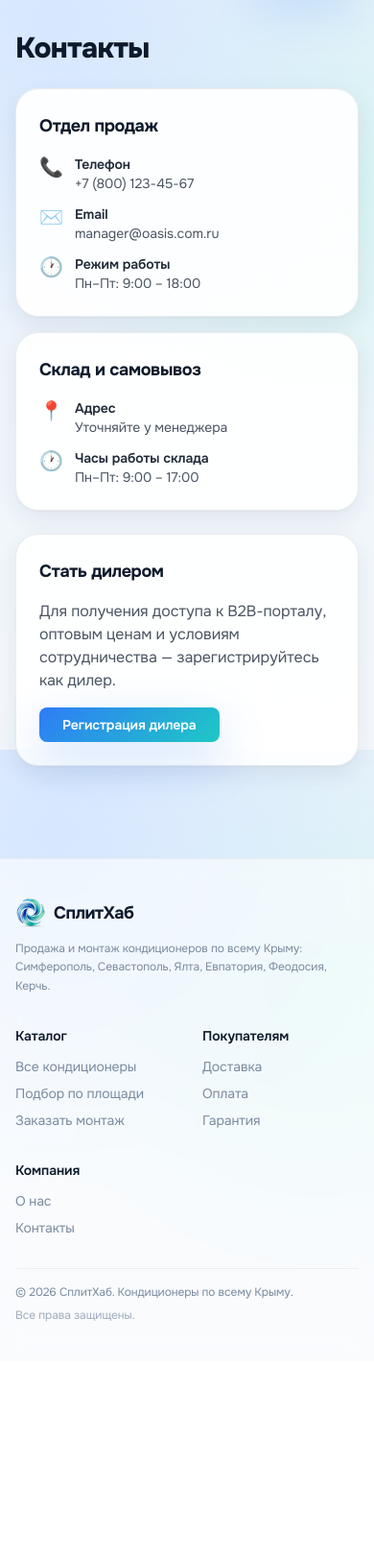
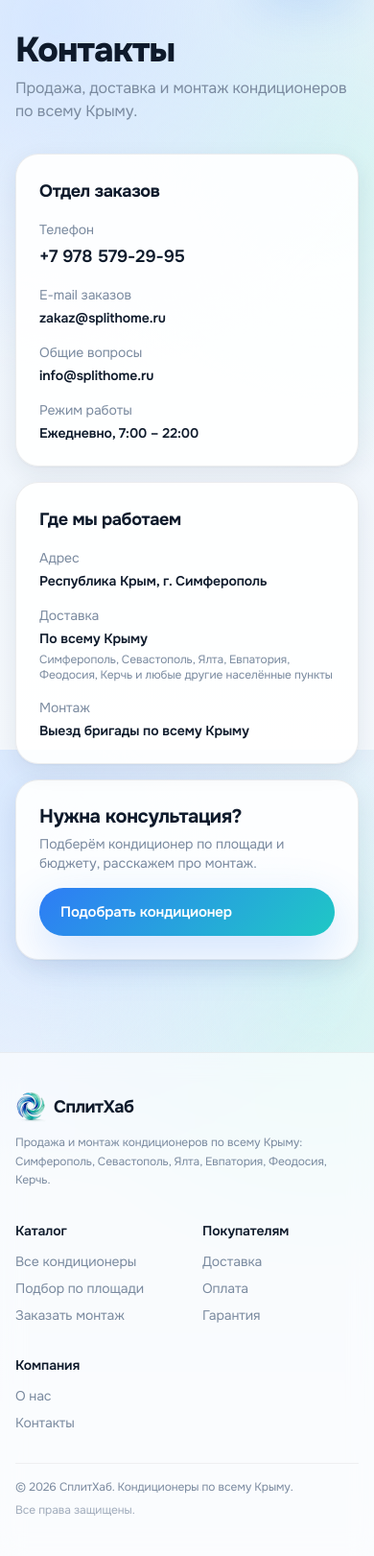
Before and after one commit to flycited2-dotcom/split-shop_claude, a Django app: page /contacts/ in a window 390 px wide. Shown: the part 63-1684 px from the top of the page at 96% size. Before the commit the page ends 1440 px from the top, so only its background shows below. Run offline with Django 5.2, Linux system fonts and the light colour scheme; parts of the project's set-up code (start-up, migrations or seed data) failed here and were passed over; some libraries are stand-ins or nearby versions.

Commit message:
chore: rename project oasis → splithome, domain splithome.ru
Python package:
- oasis/ → splithome/ (manage.py, wsgi, celery, settings, urls)
- Celery app name oasis → splithome
- DJANGO_SETTINGS_MODULE, ROOT_URLCONF, WSGI_APPLICATION updated

Infra:
- docker-compose: gunicorn/celery -A splithome
- nginx.conf: server_name splithome.ru, SSL paths /etc/letsencrypt/live/splithome.ru,
  static/media aliases /opt/splithome/
- deploy.sh: brand and final URL
- .env.example: ALLOWED_HOSTS, DB_NAME/USER, DEFAULT_FROM_EMAIL, MANAGER_EMAIL

Templates:
- contacts.html rewritten under new design with real contacts:
  +7 978 579-29-95, zakaz@splithome.ru, info@splithome.ru, Симферополь, 7:00–22:00,
  доставка и монтаж по всему Крыму
- warranty.html contact block updated to splithome.ru + phone

Server-side TODO (manual after deploy):
- update server .env (ALLOWED_HOSTS, DJANGO_SETTINGS_MODULE=splithome.settings.production)
- rename DB or keep old name and adjust DB_NAME env
- obtain new SSL cert for splithome.ru, repoint /opt/oasis → /opt/splithome
- update gunicorn systemd unit if any

```diff
--- a/docker-compose.yml
+++ b/docker-compose.yml
@@ -23,7 +23,7 @@ services:
 
   web:
     build: .
-    command: gunicorn oasis.wsgi:application --bind 0.0.0.0:8000 --workers 2 --timeout 60
+    command: gunicorn splithome.wsgi:application --bind 0.0.0.0:8000 --workers 2 --timeout 60
     volumes:
       - static_files:/app/staticfiles
       - media_files:/app/media
@@ -38,7 +38,7 @@ services:
 
   celery:
     build: .
-    command: celery -A oasis worker -l info -c 2
+    command: celery -A splithome worker -l info -c 2
     env_file: .env
     depends_on:
       db:
@@ -48,7 +48,7 @@ services:
 
   beat:
     build: .
-    command: celery -A oasis beat -l info --scheduler django_celery_beat.schedulers:DatabaseScheduler
+    command: celery -A splithome beat -l info --scheduler django_celery_beat.schedulers:DatabaseScheduler
     env_file: .env
     depends_on:
       db:
--- a/manage.py
+++ b/manage.py
@@ -3,7 +3,7 @@ import os
 import sys
 
 def main():
-    os.environ.setdefault('DJANGO_SETTINGS_MODULE', 'oasis.settings.local')
+    os.environ.setdefault('DJANGO_SETTINGS_MODULE', 'splithome.settings.local')
     try:
         from django.core.management import execute_from_command_line
     except ImportError as exc:
--- a/oasis/celery.py
+++ b/splithome/celery.py
@@ -1,8 +1,8 @@
 import os
 from celery import Celery
 
-os.environ.setdefault('DJANGO_SETTINGS_MODULE', 'oasis.settings.local')
+os.environ.setdefault('DJANGO_SETTINGS_MODULE', 'splithome.settings.local')
 
-app = Celery('oasis')
+app = Celery('splithome')
 app.config_from_object('django.conf:settings', namespace='CELERY')
 app.autodiscover_tasks()
--- a/oasis/settings/base.py
+++ b/splithome/settings/base.py
@@ -46,7 +46,7 @@ MIDDLEWARE = [
     'django_htmx.middleware.HtmxMiddleware',
 ]
 
-ROOT_URLCONF = 'oasis.urls'
+ROOT_URLCONF = 'splithome.urls'
 
 TEMPLATES = [{
     'BACKEND': 'django.template.backends.django.DjangoTemplates',
@@ -64,7 +64,7 @@ TEMPLATES = [{
     },
 }]
 
-WSGI_APPLICATION = 'oasis.wsgi.application'
+WSGI_APPLICATION = 'splithome.wsgi.application'
 
 DATABASES = {
     'default': {
@@ -146,7 +146,7 @@ EMAIL_PORT = config('EMAIL_PORT', default=587, cast=int)
 EMAIL_HOST_USER = config('EMAIL_HOST_USER', default='')
 EMAIL_HOST_PASSWORD = config('EMAIL_HOST_PASSWORD', default='')
 EMAIL_USE_TLS = config('EMAIL_USE_TLS', default=True, cast=bool)
-DEFAULT_FROM_EMAIL = config('DEFAULT_FROM_EMAIL', default='noreply@oasis.com.ru')
+DEFAULT_FROM_EMAIL = config('DEFAULT_FROM_EMAIL', default='noreply@splithome.ru')
 MANAGER_EMAIL = config('MANAGER_EMAIL', default='')
 TELEGRAM_BOT_TOKEN = config('TELEGRAM_BOT_TOKEN', default='')
 TELEGRAM_CHAT_ID = config('TELEGRAM_CHAT_ID', default='')
--- a/oasis/wsgi.py
+++ b/splithome/wsgi.py
@@ -1,5 +1,5 @@
 import os
 from django.core.wsgi import get_wsgi_application
 
-os.environ.setdefault('DJANGO_SETTINGS_MODULE', 'oasis.settings.local')
+os.environ.setdefault('DJANGO_SETTINGS_MODULE', 'splithome.settings.local')
 application = get_wsgi_application()
--- a/templates/pages/contacts.html
+++ b/templates/pages/contacts.html
@@ -1,65 +1,60 @@
 {% extends 'base.html' %}
 {% block title %}Контакты — СплитХаб{% endblock %}
-{% block meta_description %}Контакты СплитХаб. Телефон, email, адрес. Продажа и монтаж кондиционеров по Крыму.{% endblock %}
+{% block meta_description %}Контакты СплитХаб. Телефон +7 978 579 29 95, email zakaz@splithome.ru. Симферополь, продажа и монтаж кондиционеров по всему Крыму.{% endblock %}
 {% block content %}
-<div class="max-w-3xl mx-auto">
-  <h1 class="text-3xl font-extrabold mb-6">Контакты</h1>
+<div class="max-w-4xl mx-auto">
+  <h1 class="text-4xl font-extrabold mb-2 tracking-tight">Контакты</h1>
+  <p class="text-ink-3 mb-8">Продажа, доставка и монтаж кондиционеров по всему Крыму.</p>
 
-  <div class="grid grid-cols-1 md:grid-cols-2 gap-4 mb-6">
+  <div class="grid grid-cols-1 md:grid-cols-2 gap-4 mb-4">
     <div class="card p-6">
-      <h2 class="text-lg font-bold mb-4">Отдел продаж</h2>
-      <div class="space-y-3 text-sm text-gray-600">
-        <div class="flex items-start gap-3">
-          <span class="text-xl">📞</span>
-          <div>
-            <p class="font-semibold text-gray-800">Телефон</p>
-            <a href="tel:+78001234567" class="hover:text-accent">+7 (800) 123-45-67</a>
-          </div>
+      <h2 class="text-lg font-bold mb-4">Отдел заказов</h2>
+      <div class="space-y-4 text-sm">
+        <div>
+          <p class="text-ink-3 mb-1">Телефон</p>
+          <a href="tel:+79785792995" class="text-ink font-semibold text-lg hover:text-accent transition">+7 978 579-29-95</a>
         </div>
-        <div class="flex items-start gap-3">
-          <span class="text-xl">✉️</span>
-          <div>
-            <p class="font-semibold text-gray-800">Email</p>
-            <a href="mailto:manager@oasis.com.ru" class="hover:text-accent">manager@oasis.com.ru</a>
-          </div>
+        <div>
+          <p class="text-ink-3 mb-1">E-mail заказов</p>
+          <a href="mailto:zakaz@splithome.ru" class="text-ink font-semibold hover:text-accent transition">zakaz@splithome.ru</a>
         </div>
-        <div class="flex items-start gap-3">
-          <span class="text-xl">🕐</span>
-          <div>
-            <p class="font-semibold text-gray-800">Режим работы</p>
-            <p>Пн–Пт: 9:00 – 18:00</p>
-          </div>
+        <div>
+          <p class="text-ink-3 mb-1">Общие вопросы</p>
+          <a href="mailto:info@splithome.ru" class="text-ink font-semibold hover:text-accent transition">info@splithome.ru</a>
+        </div>
+        <div>
+          <p class="text-ink-3 mb-1">Режим работы</p>
+          <p class="text-ink font-semibold">Ежедневно, 7:00 – 22:00</p>
         </div>
       </div>
     </div>
 
     <div class="card p-6">
-      <h2 class="text-lg font-bold mb-4">Склад и самовывоз</h2>
-      <div class="space-y-3 text-sm text-gray-600">
-        <div class="flex items-start gap-3">
-          <span class="text-xl">📍</span>
-          <div>
-            <p class="font-semibold text-gray-800">Адрес</p>
-            <p>Уточняйте у менеджера</p>
-          </div>
+      <h2 class="text-lg font-bold mb-4">Где мы работаем</h2>
+      <div class="space-y-4 text-sm">
+        <div>
+          <p class="text-ink-3 mb-1">Адрес</p>
+          <p class="text-ink font-semibold">Республика Крым, г. Симферополь</p>
         </div>
-        <div class="flex items-start gap-3">
-          <span class="text-xl">🕐</span>
-          <div>
-            <p class="font-semibold text-gray-800">Часы работы склада</p>
-            <p>Пн–Пт: 9:00 – 17:00</p>
-          </div>
+        <div>
+          <p class="text-ink-3 mb-1">Доставка</p>
+          <p class="text-ink font-semibold">По всему Крыму</p>
+          <p class="text-ink-3 text-xs mt-1">Симферополь, Севастополь, Ялта, Евпатория, Феодосия, Керчь и любые другие населённые пункты</p>
+        </div>
+        <div>
+          <p class="text-ink-3 mb-1">Монтаж</p>
+          <p class="text-ink font-semibold">Выезд бригады по всему Крыму</p>
         </div>
       </div>
     </div>
   </div>
 
-  <div class="card p-6">
-    <h2 class="text-lg font-bold mb-4">Стать дилером</h2>
-    <p class="text-gray-600 mb-4">Для получения доступа к B2B-порталу, оптовым ценам и условиям сотрудничества — зарегистрируйтесь как дилер.</p>
-    <a href="/auth/register/" class="btn-accent inline-block px-6 py-2 rounded-lg font-semibold text-sm">
-      Регистрация дилера
-    </a>
+  <div class="glass-strong p-6 flex flex-col md:flex-row md:items-center md:justify-between gap-4">
+    <div>
+      <h2 class="text-xl font-bold mb-1">Нужна консультация?</h2>
+      <p class="text-ink-3 text-sm">Подберём кондиционер по площади и бюджету, расскажем про монтаж.</p>
+    </div>
+    <a href="/selection/" class="btn btn-primary">Подобрать кондиционер</a>
   </div>
 </div>
 {% endblock %}
```
Also changed, not shown: templates/pages/warranty.html (+6 -3 lines), splithome/__init__.py (renamed from oasis/__init__.py), splithome/settings/__init__.py (added), splithome/settings/local.py (renamed from oasis/settings/local.py), splithome/settings/production.py (renamed from oasis/settings/production.py), splithome/urls.py (renamed from oasis/urls.py), 3 other files.
